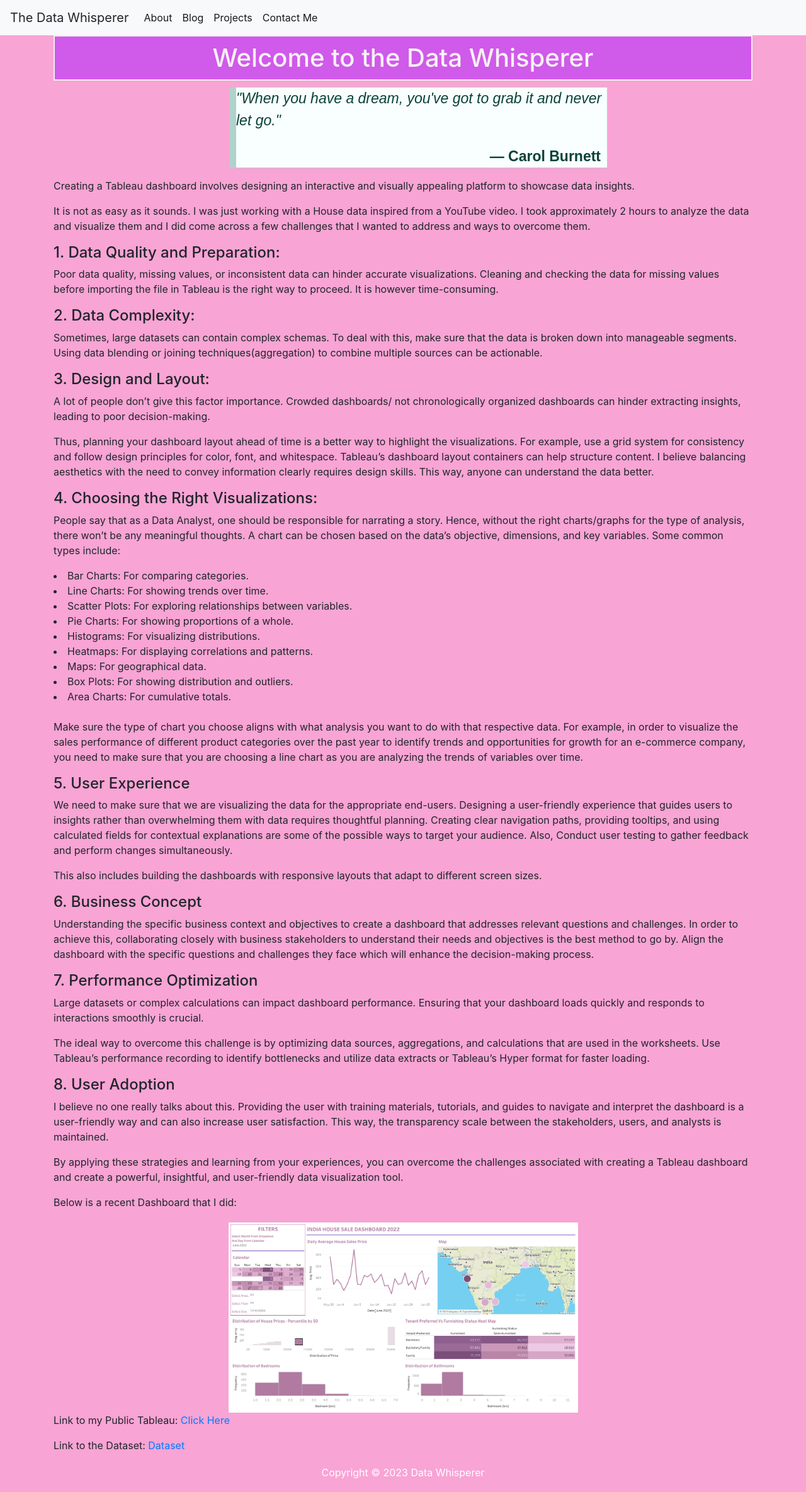
After one commit to vijaayyyyvarshini/datawhisperer, a Flask app: page /23rdblog in a window 1280 px wide. The commit adds this page. Shown: the whole page at 63% size. Run offline with Flask 3, Linux system fonts and the light colour scheme; some libraries are stand-ins or nearby versions.

Commit message:
Day 22 Learning on Tableau Dashboards

```diff
--- a/app.py
+++ b/app.py
@@ -190,6 +190,11 @@ def twenthiethday():
 def twienthiethone():
     return render_template('22blog.html')
 
+@app.route('/23rdblog')
+def twenthythird():
+    return render_template('23blog.html')
+
+
 #direction to projects
 @app.route('/brainstrokeprediction')
 def project1():
--- a/templates/15blog.html
+++ b/templates/15blog.html
@@ -48,7 +48,7 @@
 
     <p>And you know what? I did find a dataset.</p>
 
-    <p>Check it out at - <span style="color: blue;">https://sleepanddreamdatabase.org/</span></p>
+    <p>Check it out at - <a href="https://sleepanddreamdatabase.org/">https://sleepanddreamdatabase.org/</a>
 
     <p>You can share and read other people's dreams in this website. You have the proficiency of choosing different categories of Dreams.</p>
 
--- a/templates/19blog.html
+++ b/templates/19blog.html
@@ -52,7 +52,7 @@
 
         <p>We first need to create an account, which will generate an API key.</p>
 
-        <p>I followed the tutorial from the video - https://lnkd.in/edC7VwMv (If anyone wants to check it out)</p>
+        <p>I followed the tutorial from the video - <a href="https://lnkd.in/edC7VwMv">https://lnkd.in/edC7VwMv</a> (If anyone wants to check it out)</p>
 
         <p>I found this extremely helpful and understanding. I faced success until I came across this error.</p>
 
--- a/templates/20blog.html
+++ b/templates/20blog.html
@@ -63,7 +63,7 @@
         <br><p>Make sure that you have installed and imported all these packages.</p>
 
         <p>If you want to do this on your own, please follow the tutorial from the link below:</p>
-        <p><span style="color: red;">https://scrapeops.io/python-scrapy-playbook/python-scrapy-linkedin-jobs-scraper/</span></p>
+        <p><a href="https://scrapeops.io/python-scrapy-playbook/python-scrapy-linkedin-jobs-scraper/">https://scrapeops.io/python-scrapy-playbook/python-scrapy-linkedin-jobs-scraper/</a></p>
 
         <p>What happened? Why are you giving me that weird look? You thought I would possibly tell you guys how to web scrape? No, that is not what I am writing about today.</p>
 
--- /dev/null
+++ b/templates/23blog.html
@@ -0,0 +1,104 @@
+{% extends 'base.html' %}
+
+<link rel="stylesheet" href="{{ url_for('static', filename= 'css/style.css') }}">
+{% block content %}
+    <h1>{% block title %} Welcome to the Data Whisperer {% endblock %}</h1>
+
+    <body>
+
+        <blockquote class="blockquote blockquote--bordered">
+            <p class="blockquote_text">
+                "When you have a dream, you've got to grab it and never let go."
+            <p class="blockquote_text blockquote_text_author">
+                Carol Burnett
+            </p>
+        </blockquote>
+
+       <p>Creating a Tableau dashboard involves designing an interactive and visually appealing platform to showcase data insights.</p>
+
+       <p>It is not as easy as it sounds. I was just working with a House data inspired from a YouTube video. I took approximately 2 hours to analyze the data and visualize them and I did come across a few challenges that I wanted to address and ways to overcome them.</p>
+
+       <h4>1. Data Quality and Preparation:</h4>
+
+       <p>Poor data quality, missing values, or inconsistent data can hinder accurate visualizations. Cleaning and checking the data for missing values before importing the file in Tableau is the right way to proceed. It is however time-consuming.</p>
+
+        <h4>2. Data Complexity:</h4>
+
+        <p>Sometimes, large datasets can contain complex schemas. To deal with this, make sure that the data is broken down into manageable segments. Using data blending or joining techniques(aggregation) to combine multiple sources can be actionable.</p>
+
+        <h4>3. Design and Layout:</h4>
+
+
+        <p>A lot of people don’t give this factor importance. Crowded dashboards/ not chronologically organized dashboards can hinder extracting insights, leading to poor decision-making.</p>
+
+        <p>Thus, planning your dashboard layout ahead of time is a better way to highlight the visualizations. For example, use a grid system for consistency and follow design principles for color, font, and whitespace. Tableau’s dashboard layout containers can help structure content. I believe balancing aesthetics with the need to convey information clearly requires design skills. This way, anyone can understand the data better.</p>
+
+
+        <h4>4. Choosing the Right Visualizations:</h4>
+
+        <p>People say that as a Data Analyst, one should be responsible for narrating a story. Hence, without the right charts/graphs for the type of analysis, there won’t be any meaningful thoughts. A chart can be chosen based on the data’s objective, dimensions, and key variables. Some common types include:</p>
+
+        <li>Bar Charts: For comparing categories.</li>
+        <li>Line Charts: For showing trends over time.</li>
+        <li>Scatter Plots: For exploring relationships between variables.</li>
+        <li>Pie Charts: For showing proportions of a whole.</li>
+        <li>Histograms: For visualizing distributions.</li>
+        <li>Heatmaps: For displaying correlations and patterns.</li>
+        <li>Maps: For geographical data.</li>
+        <li>Box Plots: For showing distribution and outliers.</li>
+        <li>Area Charts: For cumulative totals.</li>
+
+        <br>
+        <p>Make sure the type of chart you choose aligns with what analysis you want to do with that respective data. For example, in order to visualize the sales performance of different product categories over the past year to identify trends and opportunities for growth for an e-commerce company, you need to make sure that you are choosing a line chart as you are analyzing the trends of variables over time.</p>
+
+
+        <h4>5. User Experience</h4>
+
+        <p>We need to make sure that we are visualizing the data for the appropriate end-users. Designing a user-friendly experience that guides users to insights rather than overwhelming them with data requires thoughtful planning. Creating clear navigation paths, providing tooltips, and using calculated fields for contextual explanations are some of the possible ways to target your audience. Also, Conduct user testing to gather feedback and perform changes simultaneously.</p>
+
+        <p>This also includes building the dashboards with responsive layouts that adapt to different screen sizes.</p>
+
+        <h4>6. Business Concept</h4>
+
+
+        <p>Understanding the specific business context and objectives to create a dashboard that addresses relevant questions and challenges. In order to achieve this, collaborating closely with business stakeholders to understand their needs and objectives is the best method to go by. Align the dashboard with the specific questions and challenges they face which will enhance the decision-making process.</p>
+
+
+        <h4>7. Performance Optimization</h4>
+
+        <p>Large datasets or complex calculations can impact dashboard performance. Ensuring that your dashboard loads quickly and responds to interactions smoothly is crucial.</p>
+
+        <p>The ideal way to overcome this challenge is by optimizing data sources, aggregations, and calculations that are used in the worksheets. Use Tableau’s performance recording to identify bottlenecks and utilize data extracts or Tableau’s Hyper format for faster loading.</p>
+
+
+        <h4>8. User Adoption</h4>
+
+        <p>I believe no one really talks about this. Providing the user with training materials, tutorials, and guides to navigate and interpret the dashboard is a user-friendly way and can also increase user satisfaction. This way, the transparency scale between the stakeholders, users, and analysts is maintained.</p>
+
+        <p>By applying these strategies and learning from your experiences, you can overcome the challenges associated with creating a Tableau dashboard and create a powerful, insightful, and user-friendly data visualization tool.</p>
+
+
+        <p>Below is a recent Dashboard that I did:</p>
+
+        <div class="image-container">
+            <img src="/static/images/house_dashbaord.png" class="image" alt="House Sale Dashboard">
+        </div>
+
+        <p>Link to my Public Tableau: <a href="https://public.tableau.com/app/profile/vijay.varshini.lakshmi.narayanan/vizzes">Click Here</a></p>
+
+        <p>Link to the Dataset: <a href=" https://github.com/vijaayyyyvarshini/Tableau-Data.git">Dataset</a> </p>
+
+
+
+
+
+
+
+
+       <footer>
+        <p>Copyright © 2023 Data Whisperer</p>
+      </footer>
+
+    </body>
+
+{% endblock %}
--- a/templates/fifthblog.html
+++ b/templates/fifthblog.html
@@ -31,7 +31,7 @@
         <p>Looking back, eventhough I felt lazy at times to write them down at that point of time, right now, it is helpful for me. As a data analyst, I had the perspective of analysing the data and maybe display vital trends and patterns in all of my applications.</p>
 
         <p>
-            The link to my Excel sheet is - https://docs.google.com/spreadsheets/d/1wU5gJ4H5ocmvz_MGFGTAkUB3dqo1P2-op6GOYc2qYJ4/edit#gid=0
+            The link to my Excel sheet is - <a href="https://docs.google.com/spreadsheets/d/1wU5gJ4H5ocmvz_MGFGTAkUB3dqo1P2-op6GOYc2qYJ4/edit#gid=0">Click Here</a>
         </p>
 
         <p>
```
Also changed, not shown: templates/22blog.html (+5 -5 lines), templates/index.html (+7 -0 lines), static/images/house_dashbaord.png (added).
